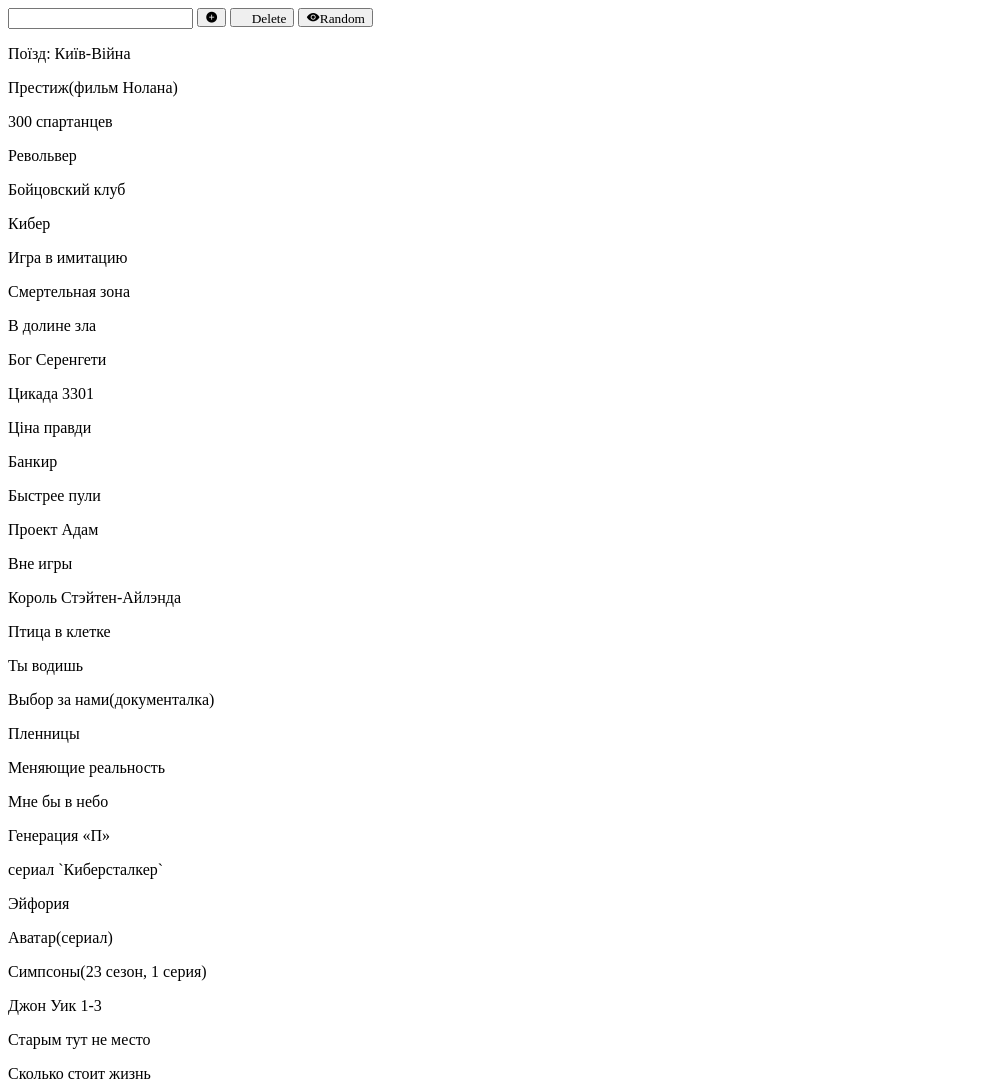
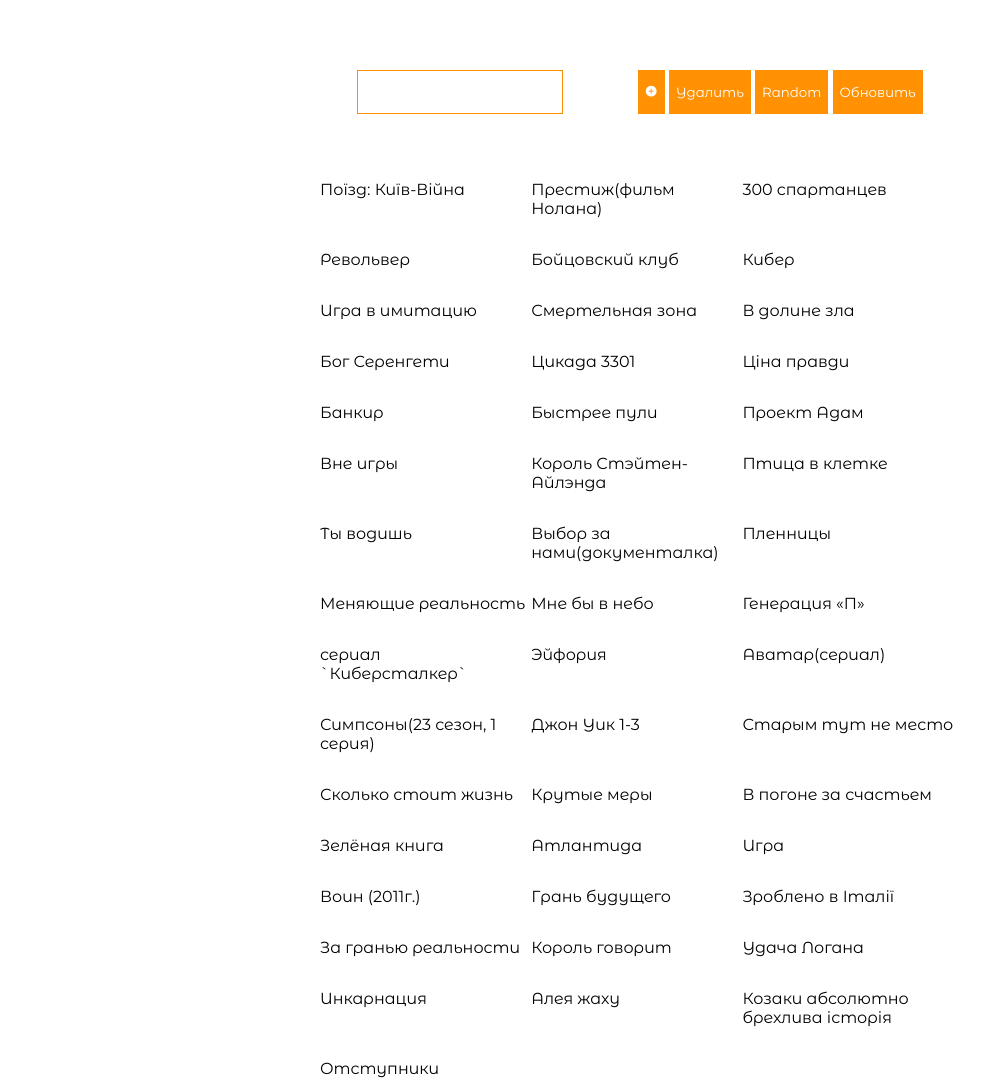
Before and after one commit to yuraaaaaa/listFilms, a plain HTML site: page index.html in a window 1280 px wide. Shown: the top 1086 px of the page, without its empty margins (0-1008 px from the left). Drawn offline with Linux system fonts and the light colour scheme; files whose address does not match are found by name.

Commit message:
so-so worked

```diff
--- a/css/main.css
+++ b/css/main.css
@@ -1,3 +1,62 @@
+body {
+    margin: 0;
+    font-family: 'Montserrat Alternates', 'Arial', 'Helvetica Neue', sans-serif;
+}
+
+.container {
+    width: 50%;
+    margin: 40px auto;
+    padding: 30px;
+}
+
+.head {
+    display: flex;
+    justify-content: space-around;
+}
+
+.btn > button {
+    transition: all .3s ease-in-out;
+    font-family: 'Montserrat Alternates', 'Arial', 'Helvetica Neue', sans-serif;
+    border: 1px solid rgb(255, 145, 2);
+    background: rgb(255, 145, 2);
+    color: #fff;
+    height: 100%;
+}
+
+.btn > button:hover {
+    border: 1px solid rgb(204, 211, 104);
+    background: rgb(204, 211, 104);
+    color: #000;
+}
+
+.head__input {
+    transition: all .3s ease-in-out;
+    outline: none;
+    height: 40px;
+    width: 200px;
+    border: 1px solid rgb(255, 145, 2);
+}
+
+.head__delete:hover {
+    border: 1px solid rgb(204, 211, 104);
+    background: rgb(204, 211, 104);
+}
+
+.film {
+    font-weight: 600;
+    font-size: 50px;
+    text-align: center;
+}
+
+.list {
+    display: flex;
+    flex-wrap: wrap;
+}
+
+.list__item {
+    width: 33%;
+}
+
 .icon-trash {
     color: black;
 }
--- a/index.html
+++ b/index.html
@@ -4,16 +4,23 @@
         <meta charset="UTF-8">
         <meta http-equiv="X-UA-Compatible" content="IE=edge">
         <meta name="viewport" content="width=device-width, initial-scale=1.0">
+        <link rel="preconnect" href="https://fonts.googleapis.com">
+        <link rel="preconnect" href="https://fonts.gstatic.com" crossorigin>
+        <link href="https://fonts.googleapis.com/css2?family=Montserrat+Alternates:wght@400;600&display=swap" rel="stylesheet">
         <link rel="stylesheet" href="css/main.css">
         <link rel="stylesheet" href="css/style.css">
         <title>List Films</title>
     </head>
     <body>
+        <div class="container">
             <div class="head">
                 <input class="head__input" type="text">
+                <div class="btn">
                     <button class="head__add icon-addClick"></button>
-            <button class="head__delete icon-trash">Delete</button>
-            <button class="head__random icon-eye">Random</button>
+                    <button class="head__delete">Удалить</button>
+                    <button class="head__random">Random</button>
+                    <button class="head__reboot">Обновить</button>
+                </div>
             </div>
             <div class="randomFilm">
                 <p class="film"></p>
@@ -21,6 +28,7 @@
             <div class="list">
 
             </div>
+        </div>
        <script src="js/script.js"></script>
     </body>
 </html>
--- a/js/script.js
+++ b/js/script.js
@@ -3,32 +3,56 @@
 let btnAdd      = document.querySelector('.head__add');
 let btnDel      = document.querySelector('.head__delete');
 let btnRandom   = document.querySelector('.head__random');
+let btnReboot   = document.querySelector('.head__reboot')
 let randomFilm  = document.querySelector('.film');
 let list        = document.querySelector('.list');
 
-for (const film of films) {
-	let item = document.createElement('p');
-	item.textContent = film;
-	item.className = 'list__item';
-	list.append(item);
+addListFilms()
+// btnAdd.addEventListener('click', addListFilms)
+btnRandom.addEventListener('click', getRandomFilms);
+btnDel.addEventListener('click', delMovieWatched);
+btnReboot.addEventListener('click', reboot)
+
+function reboot() {
+	if ((films.length > 46) || (films.length < 46)) {
+		for (const film of films) {
+			let item = document.createElement('p');
+			item.textContent = film;
+			item.className = 'list__item';
+			list.append(item);
+		}
+	}
 }
 
-btnRandom.addEventListener('click', getRandomFilms);
-// btnDel.addEventListener('click', delMovieWatched)
-
+function addListFilms() {
+	for (const film of films) {
+		let item = document.createElement('p');
+		item.textContent = film;
+		item.className = 'list__item';
+		list.append(item);
+	}
+}
 
 function getRandomFilms() {
 	let index = Math.random() * (films.length - 1) + 1;
 	index = Math.round(index);
 	randomFilm.textContent = films[index];
-	console.log(films[index]);
+	console.log(randomFilm);
 	return films[index];
 }
 
-// function delMovieWatched() {
-// 	let listFilms = document.querySelectorAll('.list__item');
-// 	if (randomFilm == input.value) {
-// 	}
-// 	console.log(listFilms)
-// }
-console.log(films.length)
+function delMovieWatched() {
+	// let array = films
+	for (let i = 0; i < films.length; i++) {
+
+		if (randomFilm.textContent == films[i]) {
+			films.splice(i, 1);
+			// list.removeChild(list__item)
+		}
+	}
+	console.log(films);
+	return films;
+}
+
+
+// console.log(films)
```
Lines whose indentation alone changed are shown as unchanged.
